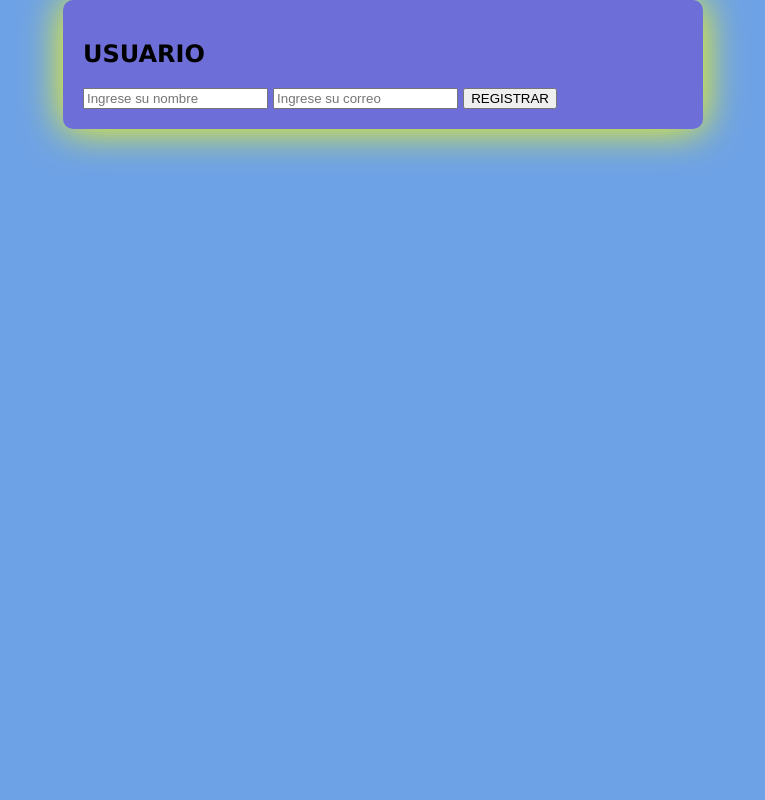
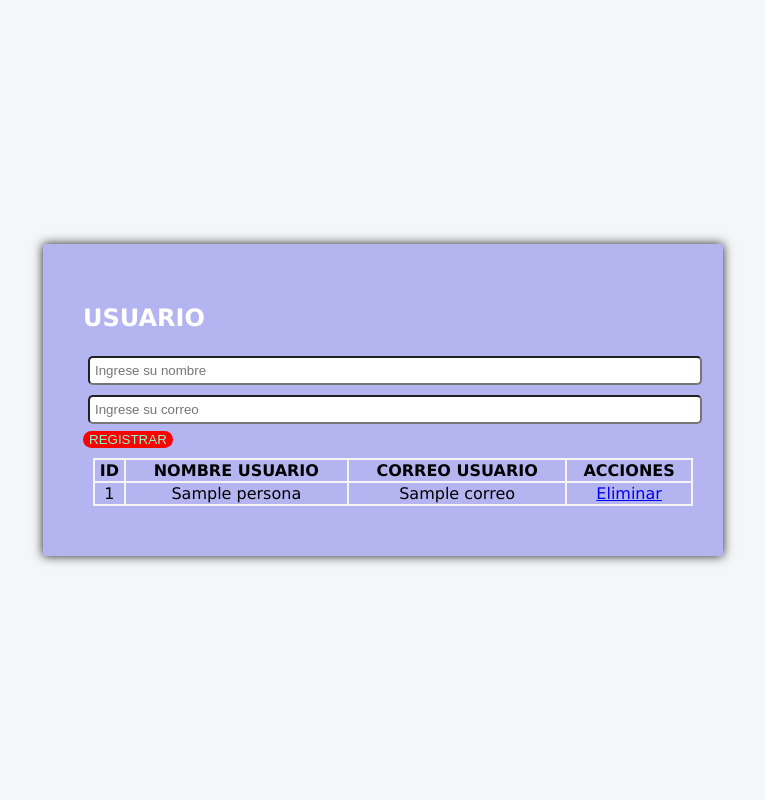
Before and after one commit to alexisserrato/Crud, a Flask app: template templates/crud.html in a window 1280 px wide. Shown: the whole page, without its empty margins (257-1022 px from the left). Run offline with Flask 3, Linux system fonts and the light colour scheme; the template is opened without the code that fills it: most values are stand-ins (such as "Sample title", 1, 10 or a date in 2020).

Commit message:
avance 14 mayo

```diff
--- a/main.py
+++ b/main.py
@@ -2,7 +2,7 @@ from flask import Flask, request,render_template
 
 app=Flask(__name__)
 
-usuarios=[]
+usuario=[]
 
 id_contador=1
 
@@ -12,8 +12,20 @@ def crud():
     if request.method=="POST":
         nombre=request.form["nombre"]
         correo=request.form["correo"]
+        usuario.append({"id":id_contador,"nombre":nombre,"correo":correo})
+        id_contador+=1
+        # print(usuario)
 
-    return render_template("crud.html")
+    eliminar_id=request.args.get("eliminar")
+    if eliminar_id:
+        for diccionario in usuario:
+            if str(diccionario["id"])== eliminar_id:
+                usuario.remove(diccionario)
+                break
+
+    return render_template("crud.html",usuario=usuario)
+
+
 
 
 
--- a/static/style.css
+++ b/static/style.css
@@ -1,6 +1,7 @@
 body{
     font-family: Verdana, Geneva, Tahoma, sans-serif;
-    background-color: rgb(110, 162, 230);
+    min-height: 100vh;
+    background-color: rgb(245, 246, 248);
     display: flex;
     justify-content: center;
     align-items: center;
@@ -8,12 +9,38 @@ body{
 }
 
 .contenedor{
-    background-color: rgb(110, 110, 216);
-    border-radius: 10px;
+    background-color: rgb(180, 180, 241);
+    border-radius: 0px;
     max-width: 600px;
-    box-shadow: 0px 0px 40px yellow;
-    padding: 20px;
+    box-shadow: 0px 0px 10px rgb(32, 32, 32);
+    padding: 40px;
     width: 90%;
+}
+
+form input {
+    width: 100%;
+    margin: 5px;
+    padding: 5px;
+    border-radius: 5px;
+}
+
+button {
+    background-color: red;
+    border-radius:  10px;
+    color: aquamarine;
+    cursor: pointer;
+    border: none;
 
 
 }
+table {
+    width: 100%;
+    border-collapse: collapse;
+    margin: 10px;
+
+}
+table,th,td {
+
+    border: 2px solid rgb(247, 244, 244);
+    text-align: center;
+}
--- a/templates/crud.html
+++ b/templates/crud.html
@@ -8,13 +8,33 @@
 </head>
 <body>
 <div class="contenedor">
-    <h2>USUARIO</h2>
+    <h2 style="color: white;">USUARIO</h2>
     <form method="post" >
         <input type="text" placeholder="Ingrese su nombre" name="nombre">
         <input type="text"placeholder="Ingrese su correo" name="correo">
     <button>REGISTRAR</button>
     </form>
+<table>
+    <tr>
+        <th>ID</th>
+        <th>NOMBRE USUARIO</th>
+        <th>CORREO USUARIO</th>
+        <th>ACCIONES</th>
+    </tr>
+{% for persona in usuario %}
+    <tr>
+        <td>{{ persona.id }}</td>
+        <td>{{ persona.nombre }}</td>
+        <td>{{ persona.correo }}</td>
+        <td><a href="/?eliminar={{persona.id}}">Eliminar</a></td>
+    </tr>
 
+
+    {% endfor %}
+
+
+
+</table>
 
 
 
```
